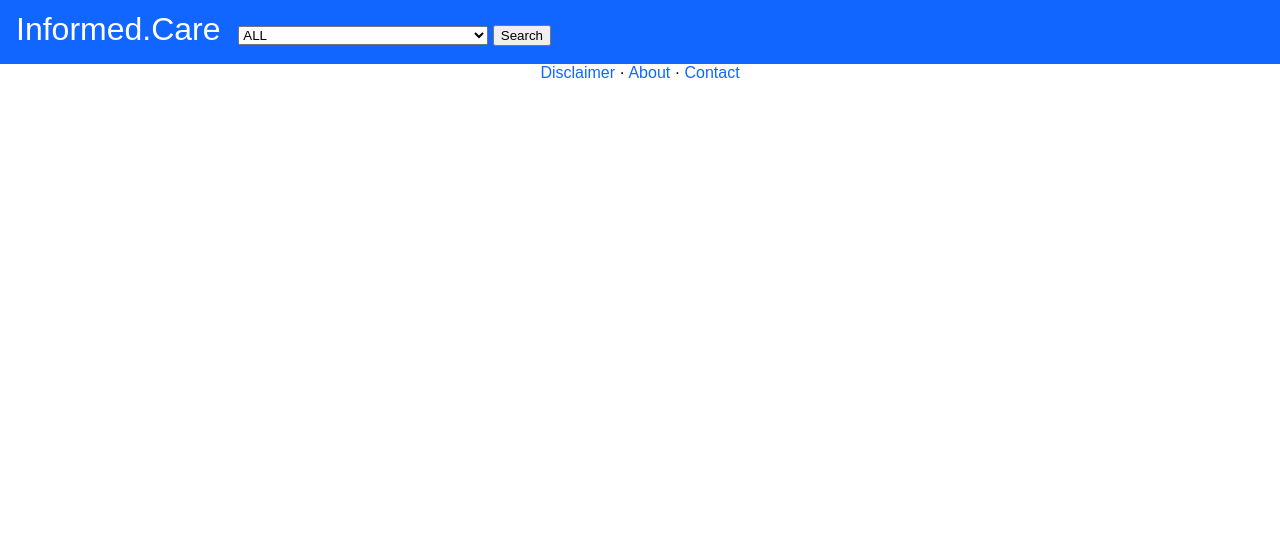
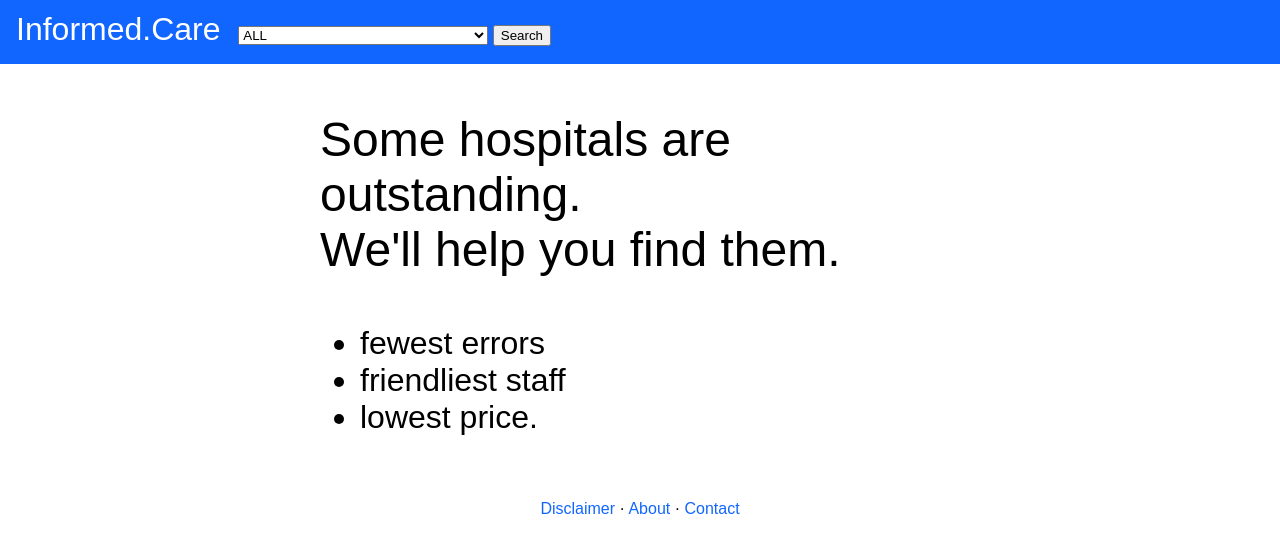
Before and after one commit to josephtoles/hospitals, a Django app: page / in a window 1280 px wide. Shown: the top 553 px of the page. Run offline with Django 3.2, Linux system fonts and the light colour scheme; data that the repository does not hold is empty; some libraries are stand-ins or nearby versions.

Commit message:
Added some styling to homepage

```diff
--- a/static/stylesheet.css
+++ b/static/stylesheet.css
@@ -61,6 +61,23 @@ a:hover{
 /* footer (different from search results footer) */
 .footer {
     text-align: center;
+}
+
+
+/* homepage */
+.headline {
+    font-size: 3em;
+    width: 50%;
+    margin: 1em auto 1em auto;
+    display: block;
+}
+
+.sub-headline {
+    font-size: 2em;
+    width: 50%;
+    margin: auto;
+    margin-bottom: 2em;
+    display: block;
 }
 
 
--- a/web/templates/home.html
+++ b/web/templates/home.html
@@ -1,7 +1,22 @@
 {% extends 'base.html' %}
 
 {% block body %}
-
+    <div class="headline">
+        Some hospitals are outstanding.<br>We'll help you find them.
+    </div>
+    <div class="sub-headline">
+        <ul>
+            <li>
+                fewest errors
+            </li>
+            <li>
+                friendliest staff
+            </li>
+            <li>
+                lowest price.
+            </li>
+        </ul>
+    </div>
 {% endblock %}
 
 {% block footer %}
```
